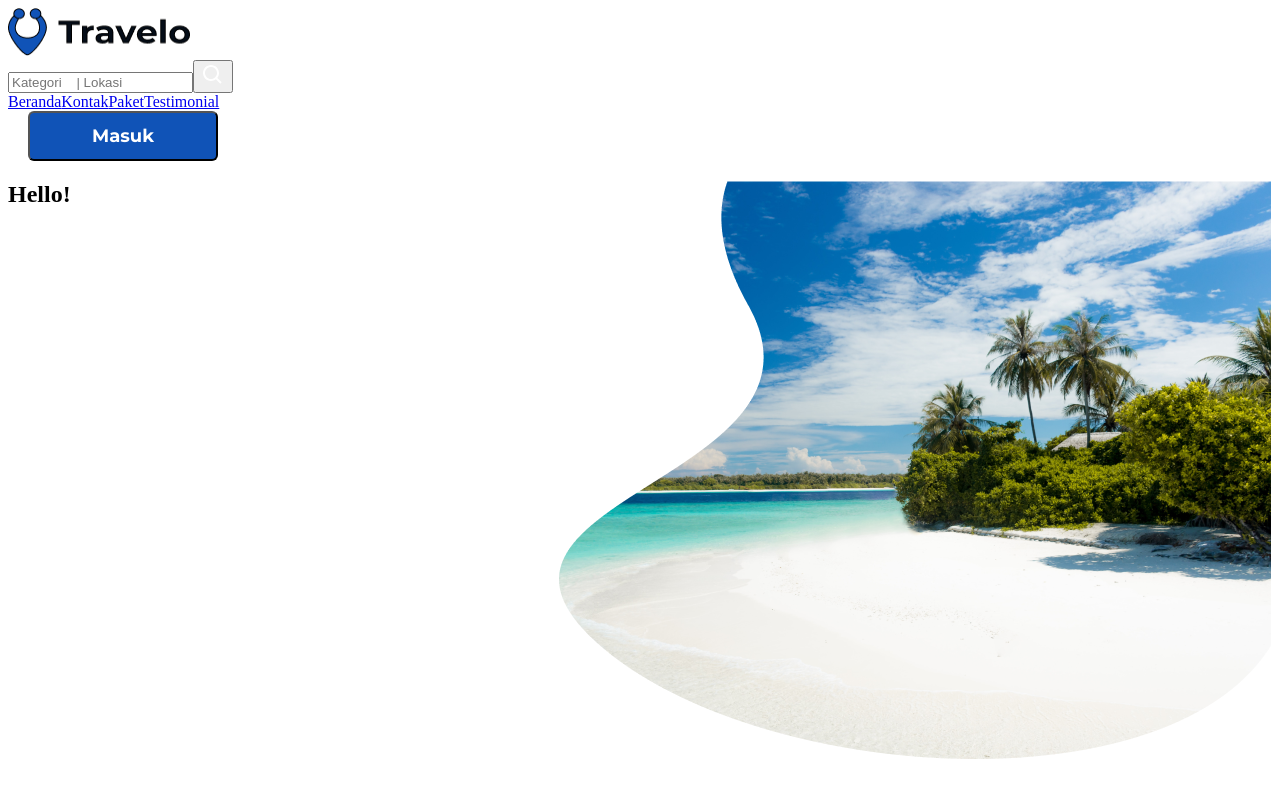
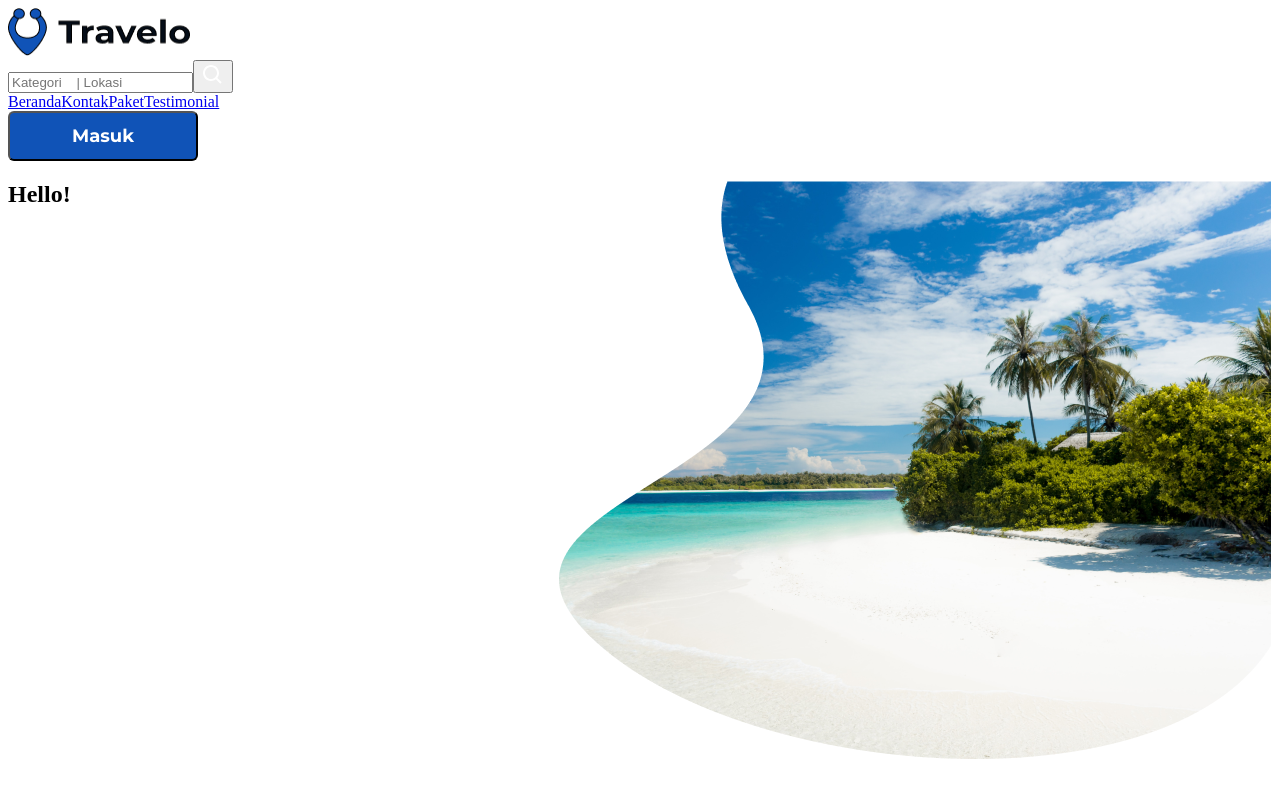
Before and after one commit to wegodev-indonesia/travelo, a Next.js app: page / in a window 1280 px wide. Shown: the top 800 px of the page. Built offline with nearby package versions, Linux system fonts and the light colour scheme.

Commit message:
fix: remove ml-5 from Button style

```diff
--- a/src/components/common/Button/Button.module.css
+++ b/src/components/common/Button/Button.module.css
@@ -1,3 +1,3 @@
 .button {
-  @apply bg-blue-100 text-white p-3 w-[190px] text-heading-4 font-label font-bold rounded-md ml-5;
+  @apply bg-blue-100 text-white p-3 w-[190px] text-heading-4 font-label font-bold rounded-md;
 }
```
